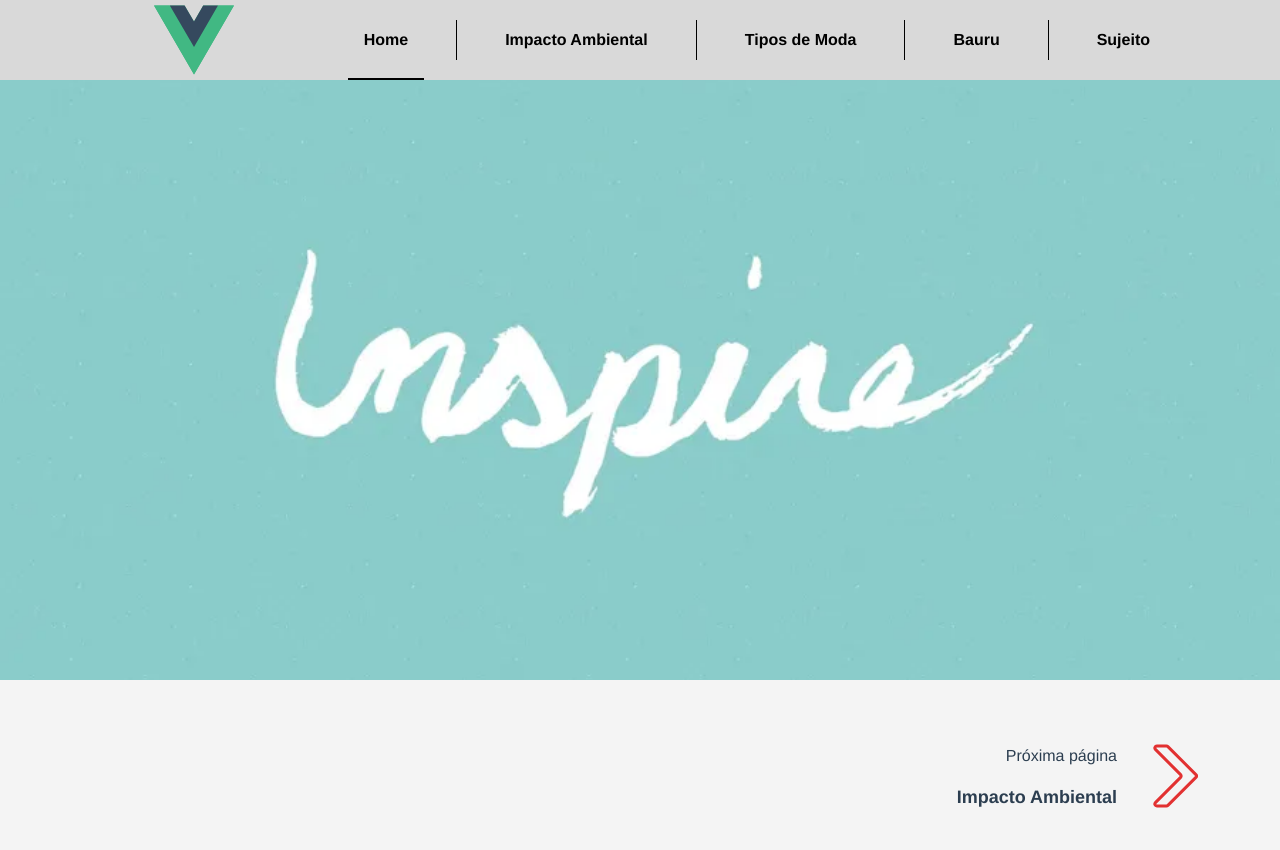
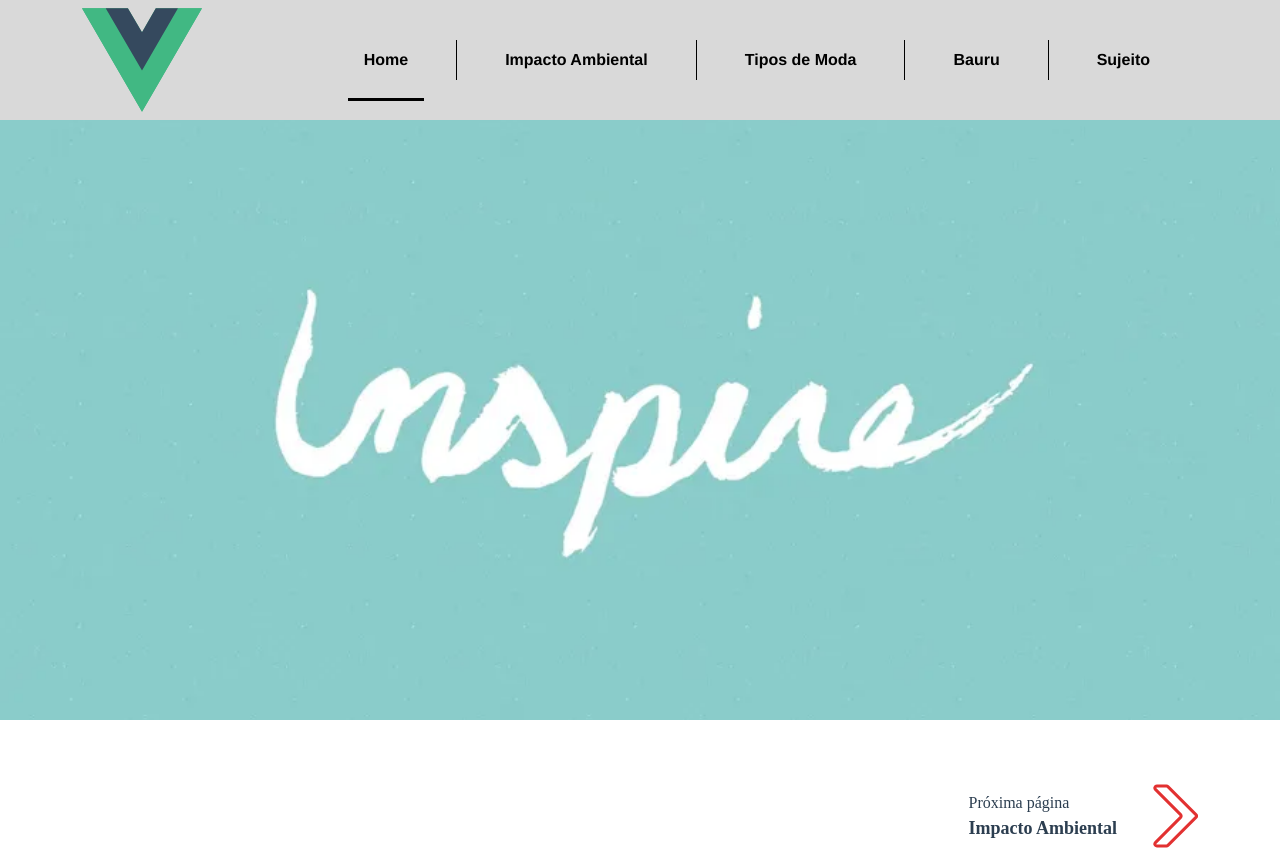
Before and after one commit to moda-circular-bauru/moda-circular-bauru, a Vue app: page / in a window 1280 px wide. Shown: the top 850 px of the page. Built offline with nearby package versions, Linux system fonts and the light colour scheme.

Commit message:
:heavy_plus_sign: feat: global and  root css added

```diff
--- a/src/assets/global.css
+++ b/src/assets/global.css
@@ -1,39 +1,103 @@
-/* Reset básico */
-* {
+/* Reset básico de estilo */
+*,
+*::before,
+*::after {
   margin: 0;
   padding: 0;
   box-sizing: border-box;
 }
 
-html, body, #app {
-    height: 100%;
-    width: 100%;
+/* Reset de borda e padding para elementos block */
+body, h1, h2, h3, h4, h5, h6, p, blockquote, pre, figure, dl, dd {
+  margin: 0;
+  padding: 0;
 }
 
-body {
-    font-family: 'Arial', sans-serif;
-    background-color: #f4f4f4;
-    color: #333;
+/* Definição padrão para lista */
+ul, ol {
+  list-style: none;
+  padding: 0;
+  margin: 0;
 }
 
+/* Reset de elementos de formulário */
+button, input, textarea, select {
+  font: inherit;
+  margin: 0;
+  padding: 0;
+  border: none;
+  background: none;
+  color: inherit;
+}
+
+/* Remover a decoração padrão dos links */
 a {
   text-decoration: none;
   color: inherit;
 }
 
-ul, ol {
-    list-style-type: none;
+/* Reset para tabelas */
+table {
+  border-collapse: collapse;
+  border-spacing: 0;
+}
+
+/* Definir altura mínima para o body */
+html, body {
+  height: 100%;
+  width: 100%;
+  font-family: sans-serif;
+  line-height: 1.5;
+}
+
+/* Imagens e elementos multimídia */
+img, video, canvas {
+  max-width: 100%;
+  height: auto;
+  display: block;
+}
+
+/* Estilos globais adicionais */
+section {
+    padding: 64px 0;
+}
+
+h1, h2, h3, h4, h5, h6, p, span {
+    text-align: start;
 }
 
 h1, h2, h3, h4, h5, h6 {
-    margin: 0;
-    padding: 0;
+  font-family: var(--title-font);
+  font-weight: 700;
 }
 
-section {
-    padding: 64px 0;
+h1 {
+  font-size: var(--heading-first-font-size);
 }
-/* Estilos globais adicionais */
+
+h2 {
+  font-size: var(--heading-second-font-size);
+}
+
+h3 {
+  font-size: var(--heading-third-font-size);
+}
+
+
+p, span {
+  font-family: var(--text-font);
+  font-size: var(--text-font-size);
+}
+
+.title {
+    color: var(--primary-color);
+}
+
+.subtitle {
+    color: var(--secondary-color);
+    font-weight: 400;
+}
+
 @media screen and (min-width: 1024px) {
     .only-mobile {
         display: none !important;
--- /dev/null
+++ b/src/assets/root.css
@@ -0,0 +1,31 @@
+:root {
+    /* main colors */
+    --primary-color: #E23131;
+    --secondary-color: #E38282;
+
+    /* gray-scale colors */
+    --color-white: #ffffff;
+    --color-black: #000000;
+    --text-color: #282828;
+    --color-gray: #576563;
+    --color-light-gray: #eef5f4;
+    --color-medium-gray: #98a5a3;
+    --color-dark-gray: #203736;
+    --color-gray-border: #203736;
+
+    /* fonts variables */
+    --title-font: "Playfair Display Bold", serif;
+    --title-font-regular: "Playfair Display Regular", serif;
+    --text-font: "OpenSans Regular", serif;
+    --text-font-semibold: "OpenSans SemiBold", serif;
+    --heading-first-font-size: 40px;
+    --heading-second-font-size: 32px;
+    --heading-third-font-size: 24px;
+    --text-font-size: 16px;
+    --line-height: 125%;
+
+    /* transition */
+    --transition-speed: 0.5s;
+    --transition-movement: ease;
+    --transition: var(--transition-speed) var(--transition-movement) all;
+}
--- a/src/components/FooterComponent.vue
+++ b/src/components/FooterComponent.vue
@@ -30,7 +30,7 @@
     .sub-footer {
         width: 100%;
         height: 50px;
-        background-color: #E23131;
+        background-color: var(--primary-color);
     }
 
     .footer {
--- a/src/main.js
+++ b/src/main.js
@@ -4,6 +4,7 @@ import router from './router';
 
 // Importar o CSS do Bootstrap
 import 'bootstrap/dist/css/bootstrap.css';
+import './assets/root.css'
 import './assets/global.css'
 
 createApp(App).use(router).mount('#app')
```
Also changed, not shown: public/images/vue-logo.svg (deleted). Lines whose indentation alone changed are shown as unchanged.
